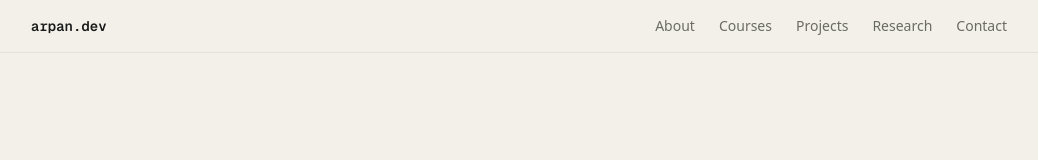
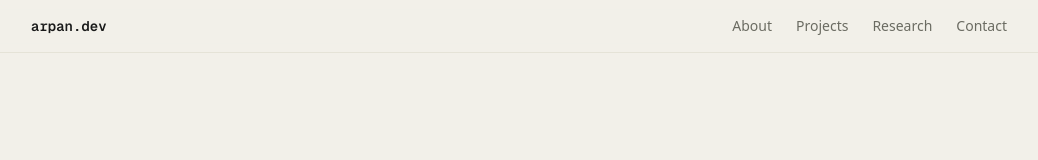
Before and after one commit to arpan-1010/Portfolio, a Next.js app: page / in a window 1280 px wide. Shown: the top 160 px of the page, without its empty margins (121-1159 px from the left). Built offline with nearby package versions, Linux system fonts and the light colour scheme.

Commit message:
Update navbar.tsx

```diff
--- a/src/components/layout/navbar.tsx
+++ b/src/components/layout/navbar.tsx
@@ -7,7 +7,6 @@ import { Menu, X } from "lucide-react";
 
 const navLinks = [
   { href: "/about", label: "About" },
-  { href: "/#courses", label: "Courses" },
   { href: "/#projects", label: "Projects" },
   { href: "/#research", label: "Research" },
   { href: "/#contact", label: "Contact" },
@@ -24,9 +23,9 @@ export function Navbar() {
       className="fixed top-0 z-50 w-full border-b border-border/60 bg-background/80 backdrop-blur-md"
     >
       <nav className="mx-auto flex max-w-5xl items-center justify-between px-6 py-4">
-        <Link href="/#" className="font-mono text-sm font-semibold">
+        <a href="/" className="font-mono text-sm font-semibold">
           arpan.dev
-        </Link>
+        </a>
 
         <ul className="hidden gap-6 text-sm sm:flex">
           {navLinks.map((link) => (
```
